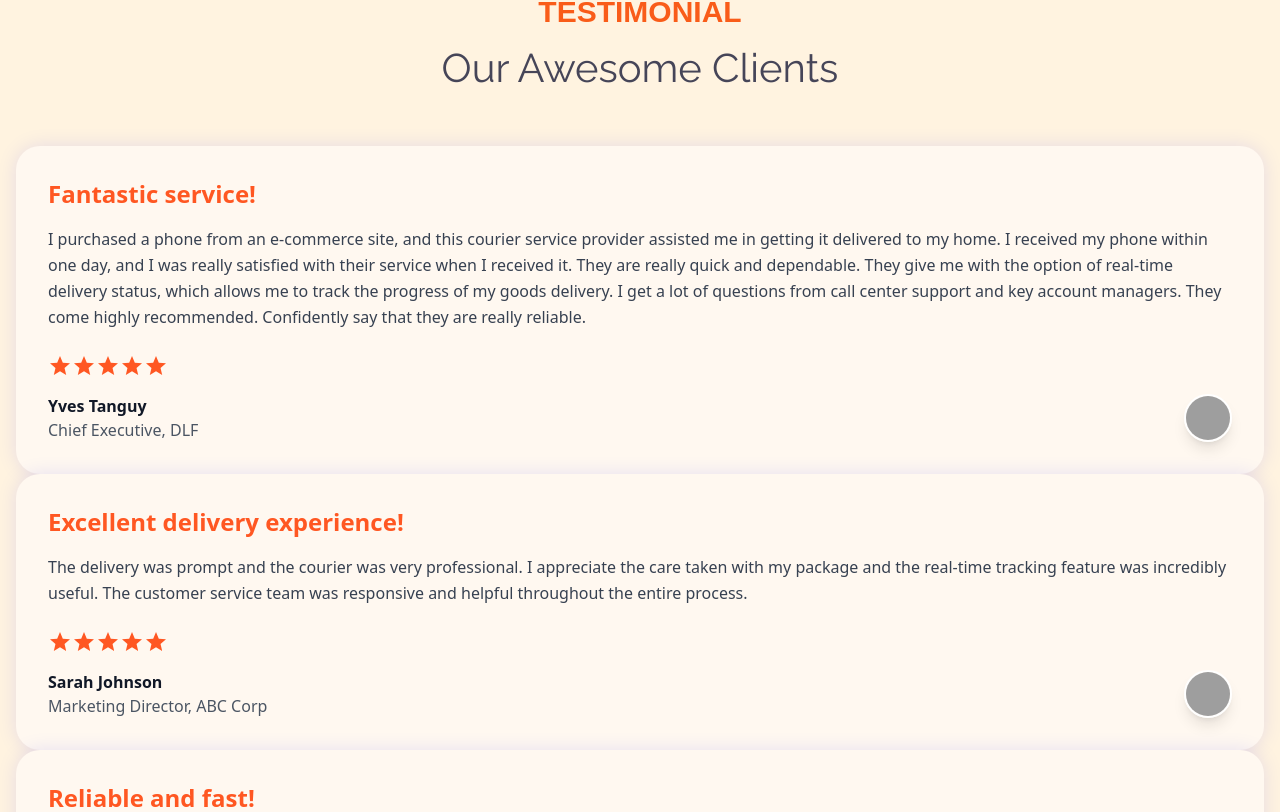
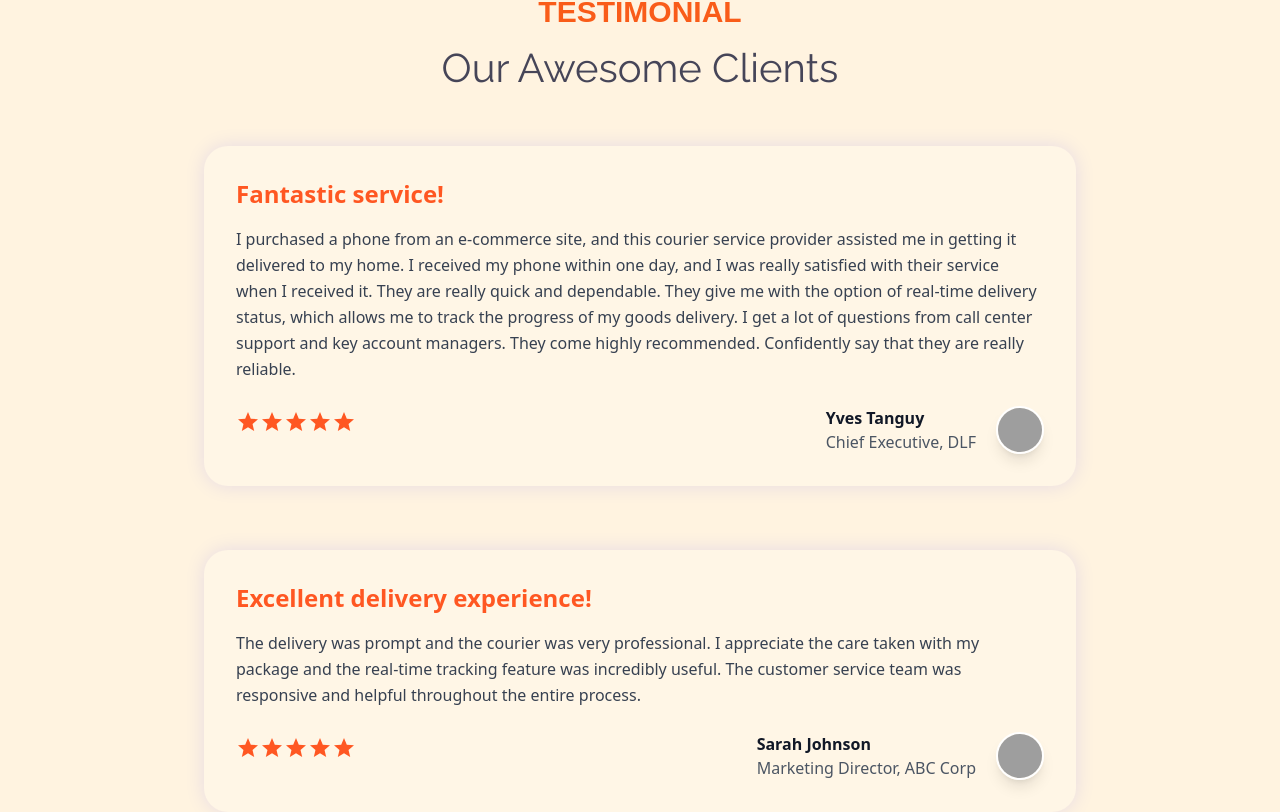
Before and after one commit to mahmudashif/QuriarBox, a React (Vite) app: page / in a window 1280 px wide. Shown: the part 2148-2960 px from the top of the page. Built offline with nearby package versions, Linux system fonts and the light colour scheme; grey boxes are pictures that could not be loaded.

Commit message:
feat: testimonial card added

```diff
--- a/src/Components/section/Testimonial.jsx
+++ b/src/Components/section/Testimonial.jsx
@@ -22,7 +22,7 @@ const Testimonial = () => {
       rating: 5,
       author: "Sarah Johnson",
       position: "Marketing Director, ABC Corp",
-      image: "https://randomuser.me/api/portraits/women/44.jpg",
+      image: ProfileIcon1,
     },
     {
       id: 3,
@@ -32,7 +32,7 @@ const Testimonial = () => {
       rating: 4,
       author: "Michael Chen",
       position: "Operations Manager, Tech Solutions",
-      image: "https://randomuser.me/api/portraits/men/67.jpg",
+      image: ProfileIcon1,
     },
   ];
 
@@ -64,11 +64,11 @@ const Testimonial = () => {
         </div>
 
         {/*---------- Testimonial Cards ----------*/}
-        <div className="">
+        <div className="w-[872px] mx-auto space-y-16">
           {testimonials.map((testimonial) => (
             <div
               key={testimonial.id}
-              className="relative bg-[#FFF8F0] rounded-3xl p-8 shadow-[0_0_20px_rgba(0,0,255,0.1)] transition-transform duration-300 hover:-translate-y-2"
+              className="relative bg-[#fff6e6] rounded-3xl p-8 shadow-[0_0_20px_rgba(0,0,255,0.1)] transition-transform duration-300 hover:-translate-y-2"
             >
               {/* Blue glow effect */}
               <div className="absolute inset-0 rounded-3xl bg-blue-600/5 blur-xl -z-10"></div>
@@ -83,10 +83,13 @@ const Testimonial = () => {
               </p>
 
               {/* Rating Stars */}
-              <div className="flex mb-4">{renderStars(testimonial.rating)}</div>
 
               {/* Author Info */}
-              <div className="flex justify-between items-center">
+              <div className="justify-between items-center flex">
+                <div className="flex mb-4">
+                  {renderStars(testimonial.rating)}
+                </div>
+                <div className="flex gap-x-5">
                   <div>
                     <h3 className="text-gray-900 font-bold">
                       {testimonial.author}
@@ -104,6 +107,7 @@ const Testimonial = () => {
                   </div>
                 </div>
               </div>
+            </div>
           ))}
         </div>
       </div>
```
Lines whose indentation alone changed are shown as unchanged.
